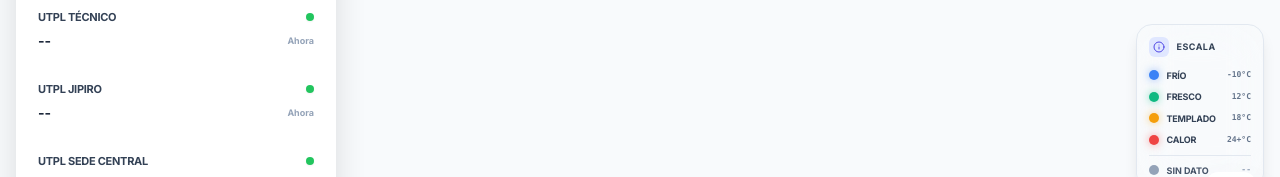
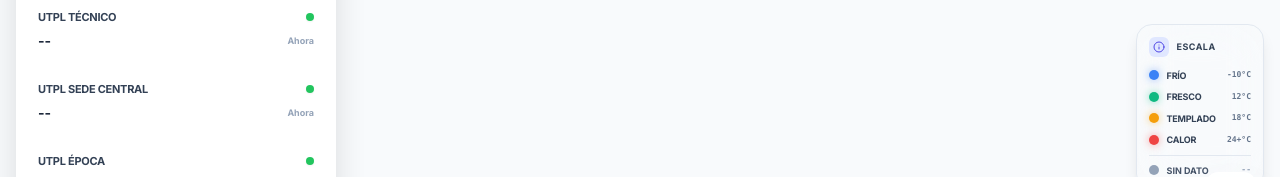
Before and after one commit to gthc-utpl/visor_estaciones_utpl, a React (Vite) app: page / in a window 1280 px wide. Shown: the part 514-691 px from the top of the page. Built offline with nearby package versions, Linux system fonts and the light colour scheme; no server answers.

Commit message:
Exclusión de estación de Jipiro

```diff
--- a/constants.ts
+++ b/constants.ts
@@ -58,8 +58,9 @@ export const MOCK_STATIONS: Station[] = [
   createStation("32943", "UTPL San Pedro", -3.993280, -79.50097, 'rural', 19),
   createStation("67822", "UTPL Militar", -3.967029, -79.20393, 'urban', 18),
   createStation("67823", "UTPL Villonaco", -3.987570, -79.26955, 'alpine', 12),
+  //createStation("67824", "San Lucas", -3.726680, -79.20498, 'rural', 14, 'offline'),
   createStation("67825", "UTPL Técnico", -3.988890, -79.24998, 'urban', 18),
-  createStation("67826", "UTPL Jipiro", -3.972540, -79.18971, 'urban', 17),
+  //createStation("67826", "UTPL Jipiro", -3.972540, -79.18971, 'urban', 17),
   createStation("68022", "UTPL Sede Central", -3.987710, -79.19676, 'urban', 18),
   createStation("116731", "UTPL Época", -4.015190, -79.21282, 'urban', 18),
   createStation("147022", "UTPL Cajanuma", -4.089150, -79.20732, 'alpine', 10),
```
